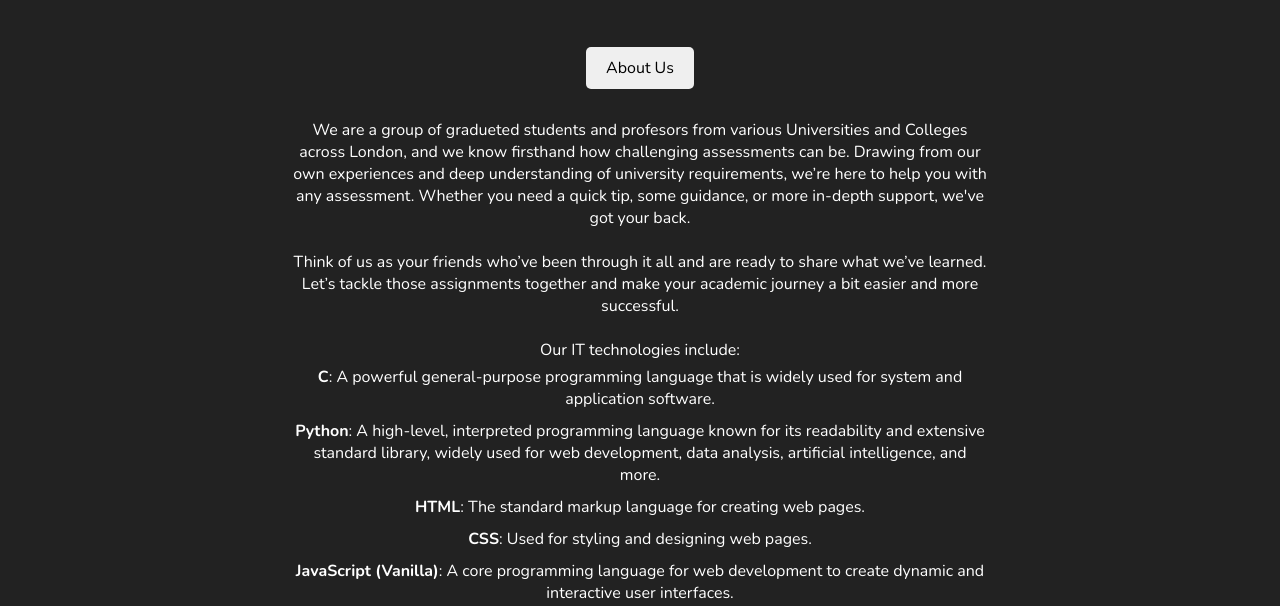
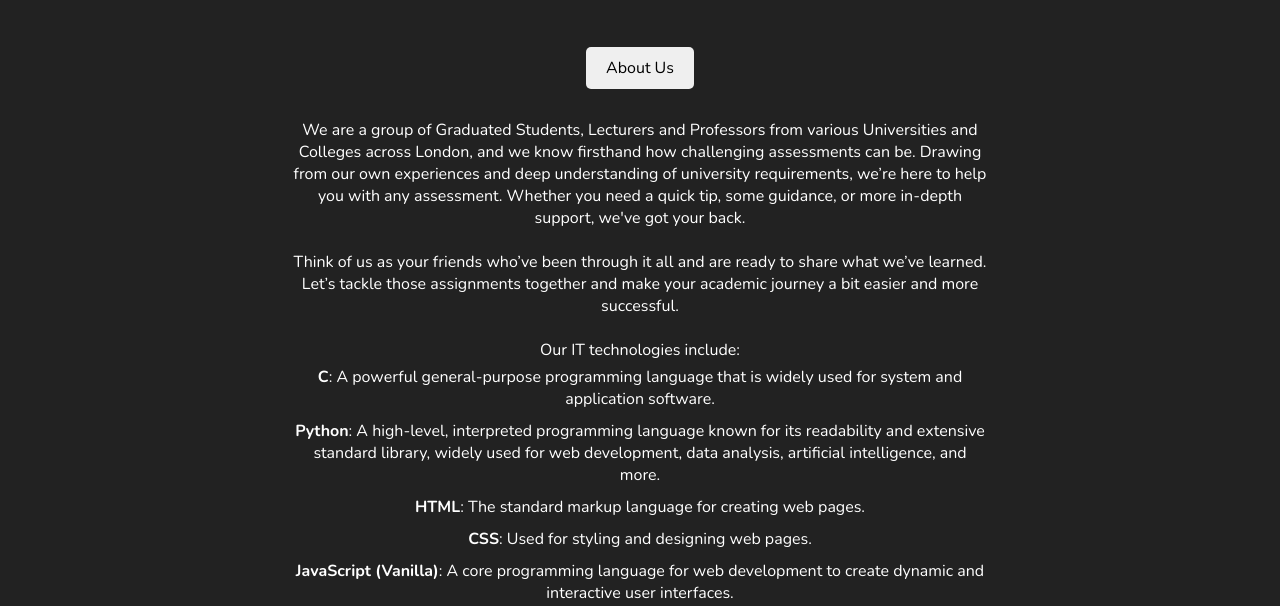
Before and after one commit to lubiejewskidaniel/ccs, a website: page public/index.html in a window 1280 px wide. Both pictures are taken after a click on the button "About Us". Shown: the part 185-791 px from the top of the page. Drawn offline with nearby package versions, Linux system fonts and the light colour scheme.

Commit message:
some more changes to content

```diff
--- a/public/index.html
+++ b/public/index.html
@@ -108,7 +108,8 @@
             <h3>Code Consulting Studio<br> <span>Student Assessment Help</span></h3>
             <button id="aboutUsButton">About Us</button>
             <div id="aboutUsContent">
-                We are a group of gradueted students and profesors from various Universities and Colleges across London,
+                We are a group of Graduated Students, Lecturers and Professors from various Universities and Colleges
+                across London,
                 and we know
                 firsthand how challenging assessments can be. Drawing from our own experiences and deep
                 understanding of university requirements, we’re here to help you with any assessment. Whether you
```
